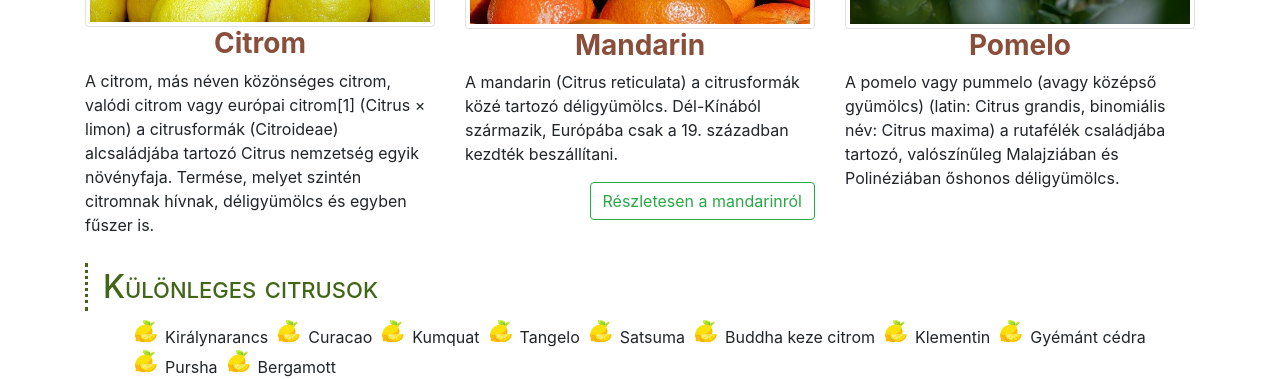
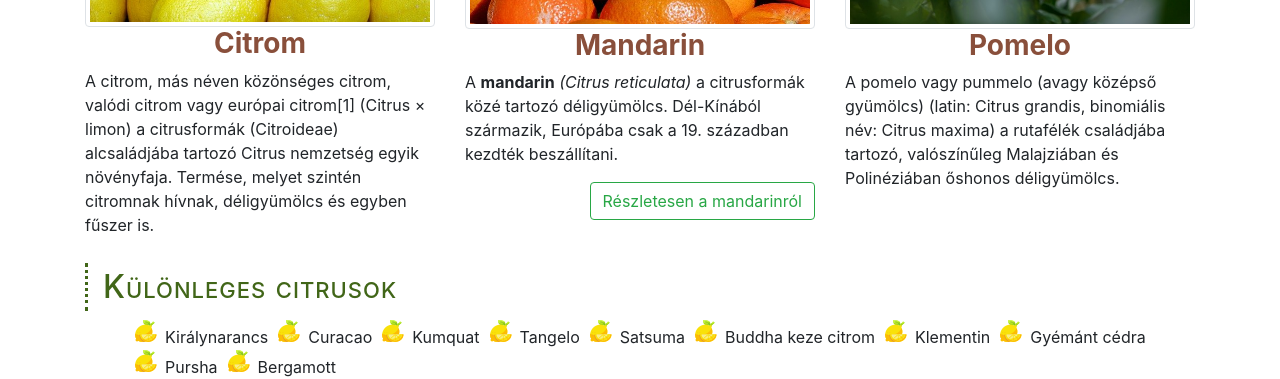
Before and after one commit to balixd/citrusfelek, a plain HTML site: page index.html in a window 1280 px wide. Shown: the part 1361-1740 px from the top of the page. Drawn offline with Linux system fonts and the light colour scheme; files that its build step writes are made by us from their sources; files whose address does not match are found by name.

Commit message:
mentesujra

```diff
--- a/css/style.css
+++ b/css/style.css
@@ -21,6 +21,7 @@ h2{
     border-left: 3px dotted;
 font-variant: small-caps;
 padding: 5px 15px;
+letter-spacing: 1px;
 }
 
 h3{
--- a/index.html
+++ b/index.html
@@ -75,7 +75,7 @@
            <div class="col-sm-6 col-lg-4">
             <img src="img/mandarin.jpg" class="img-fluid img-thumbnail" alt="Mandarin">
             <h3>Mandarin</h3>
-<p>A mandarin (Citrus reticulata) a citrusformák közé tartozó déligyümölcs. Dél-Kínából származik, Európába csak a 19. században kezdték beszállítani.
+<p>A <b>mandarin</b> <i>(Citrus reticulata)</i> a citrusformák közé tartozó déligyümölcs. Dél-Kínából származik, Európába csak a 19. században kezdték beszállítani.
 </p>
 <p class="text-right"> <a class="btn-outline-success btn" href="mandarin.html">Részletesen a mandarinról</a></p>
 </div>
```
